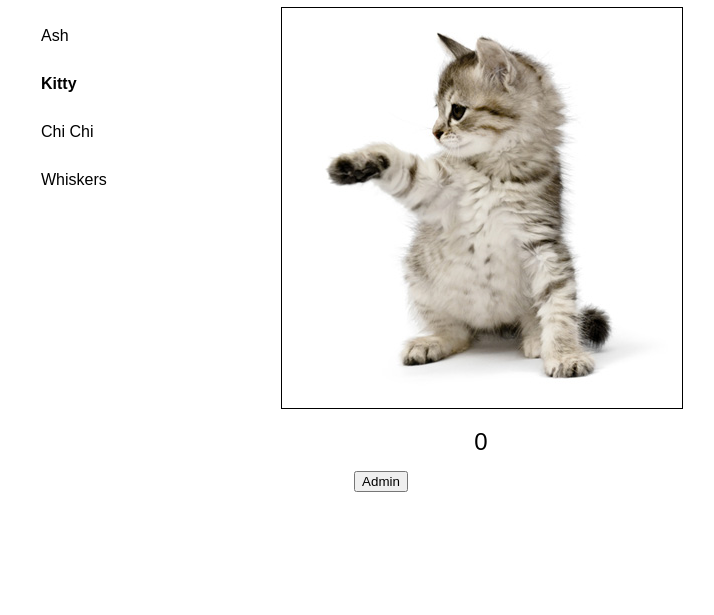
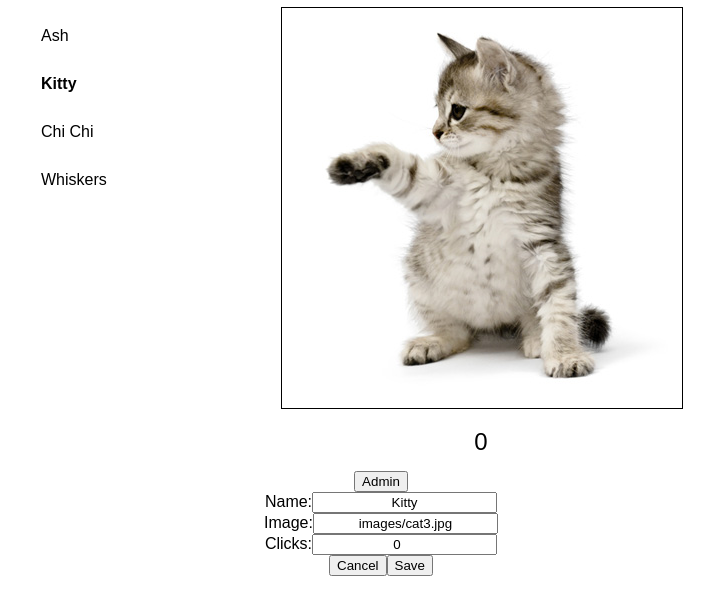
Before and after one commit to murphym18/cat-clicker, a plain HTML site: page index.html in a window 1280 px wide. Both pictures are taken after a click on the button "Admin". Shown: the part 111-726 px from the top of the page, without its empty margins (259-973 px from the left). Drawn offline with Linux system fonts and the light colour scheme.

Commit message:
Add admin form

```diff
--- a/app.js
+++ b/app.js
@@ -28,39 +28,112 @@ $(function(){
     },
 
     select: function(id) {
-      function updateSelected(cat) {
+      var index = -1;
+      function updateSelected(cat, i) {
         cat.selected = String(id) === String(cat.id);
+        index = cat.selected ? (i | 0) : index;
       }
       models.forEach(updateSelected);
+      this.currentIndex = index | 0;
       this.updateViews();
     },
 
-    findSelectedIndex: function() {
-      return models.map(function(cat) { return cat.selected; }).indexOf(true);
-    },
-
     getSelected: function() {
-      return models[this.findSelectedIndex()];
+      return models[this.currentIndex | 0];
     },
 
     incrementSelected: function() {
-      var i = this.findSelectedIndex();
+      var i = this.currentIndex | 0;
       var count = models[i].count = models[i].count + 1;
+
+      views.adminView.reset();
       return count;
+    },
+
+    updateCurrent(obj) {
+      var cat = models[this.currentIndex | 0]
+      for (var k in obj) {
+        cat[k] = obj[k];
+      }
+      this.updateViews()
+
+
     },
 
     updateViews: function() {
       views.forEach(function(view){
         view.render();
       });
+      views.adminView.reset();
+    },
+
+    showAdminView: function() {
+      views.adminView.showAdminView();
     }
   };
 
   var views = (function(){
-    return [
+    var result = [
       new ListView(),
       new CatView()
     ];
+    result.adminView = new AdminView();
+    return result;
+
+    function AdminView() {
+      this.el = window.document.getElementById('admin')
+      this.name = window.document.getElementById('cat-name');
+      this.image = window.document.getElementById('cat-image');
+      this.count = window.document.getElementById('cat-count');
+      this.showButton = window.document.getElementById('adminbutton');
+      this.saveButton = window.document.getElementById('saveButton');
+      this.cancelButton = window.document.getElementById('cancelButton');
+      this.adminForm = window.document.getElementById('adminform');
+      console.log(this.adminForm)
+      this.isVisible = false;
+
+      this.showButton.addEventListener('click', (function(e){
+        this.toggleVisibility();
+      }).bind(this))
+      this.saveButton.addEventListener('click', (function(e){
+        this.save();
+        e.preventDefault();
+      }).bind(this))
+      this.adminForm.addEventListener('submit', (function(e){
+        this.save();
+        e.preventDefault()
+      }).bind(this))
+      this.cancelButton.addEventListener('click', (function(e){
+        this.isVisible = true;
+        this.toggleVisibility();
+        this.reset();
+
+      }).bind(this))
+
+      this.toggleVisibility = function() {
+        var className = this.isVisible ? '' : 'active';
+        this.isVisible = !this.isVisible;
+        this.reset();
+        this.el.setAttribute('class', className);
+      }
+      this.reset = function() {
+        var cat = octopus.getSelected();
+        this.name.value = (cat.name || "");
+        this.image.value = (cat.image || "");
+        this.count.value = (cat.count || 0);
+      }
+      this.save = function() {
+
+        var obj = {}
+        obj.name = this.name.value
+        obj.image = this.image.value
+        obj.count = this.count.value
+
+        this.isVisible = true;
+        this.toggleVisibility();
+        octopus.updateCurrent(obj)
+      }
+    }
 
     function ListView() {
       this.$el = $('#list');
--- a/index.html
+++ b/index.html
@@ -18,11 +18,11 @@
         <div id="cat"></div>
         <div id="admin">
           <input type="button" id="adminbutton" value="Admin"/>
-          <form>
+          <form id="adminform">
             <div><label for="cat-name">Name:</label><input type="text" id="cat-name" name="cat-name" /></div>
             <div><label for="cat-image">Image:</label><input type="text" id="cat-image" name="cat-image" /></div>
-            <div><label for="cat-clicks">Clicks:</label><input type="number" id="cat-clicks" name="cat-clicks" /></div>
-            <div><input type="button" id="cancel" value="Cancel"/><input type="button" id="save" value="Save"/></div>
+            <div><label for="cat-count">Clicks:</label><input type="number" id="cat-count" name="cat-count" /></div>
+            <div><input type="button" id="cancelButton" value="Cancel"/><input type="submit" id="saveButton" value="Save"/></div>
           </form>
         </div>
       </main>
```
